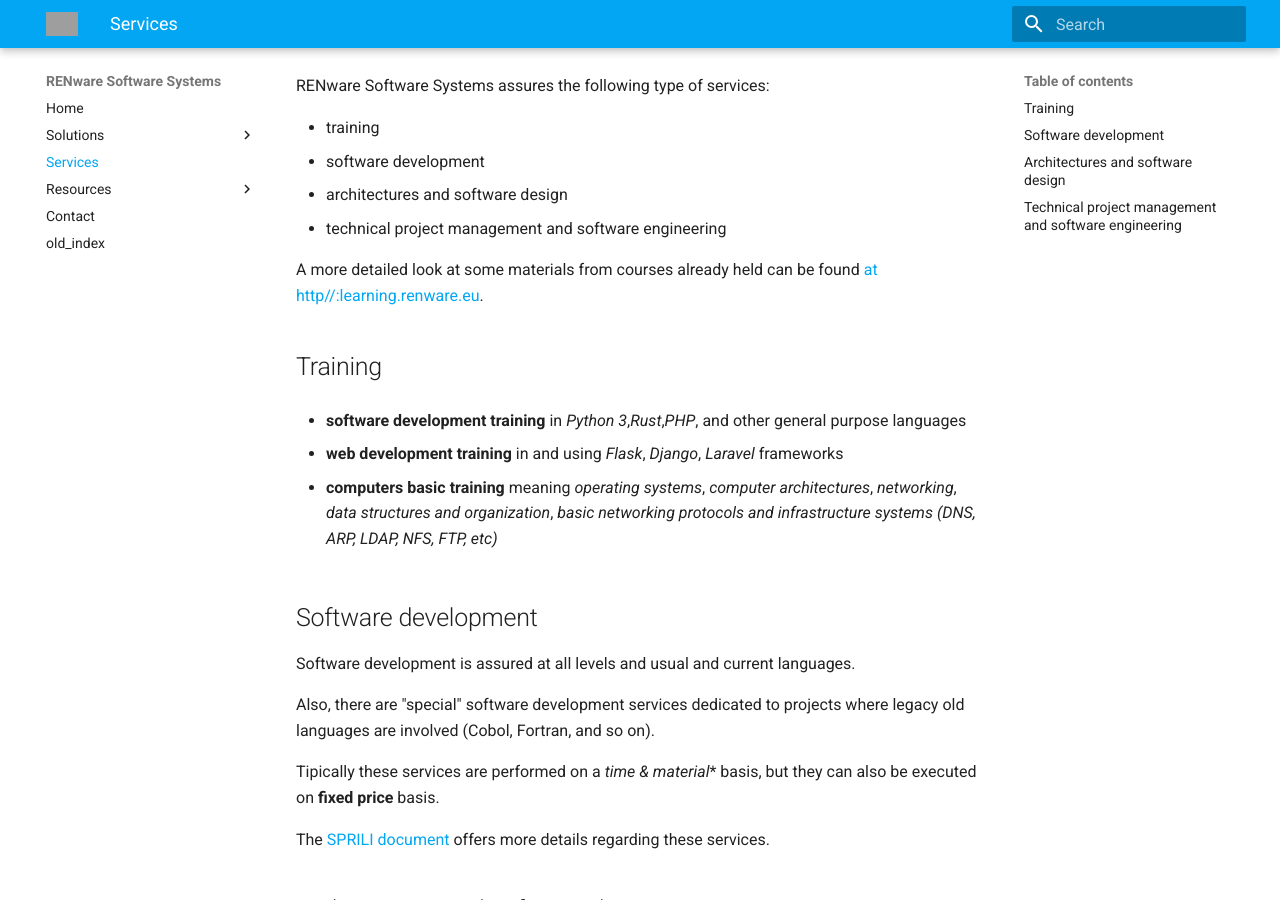
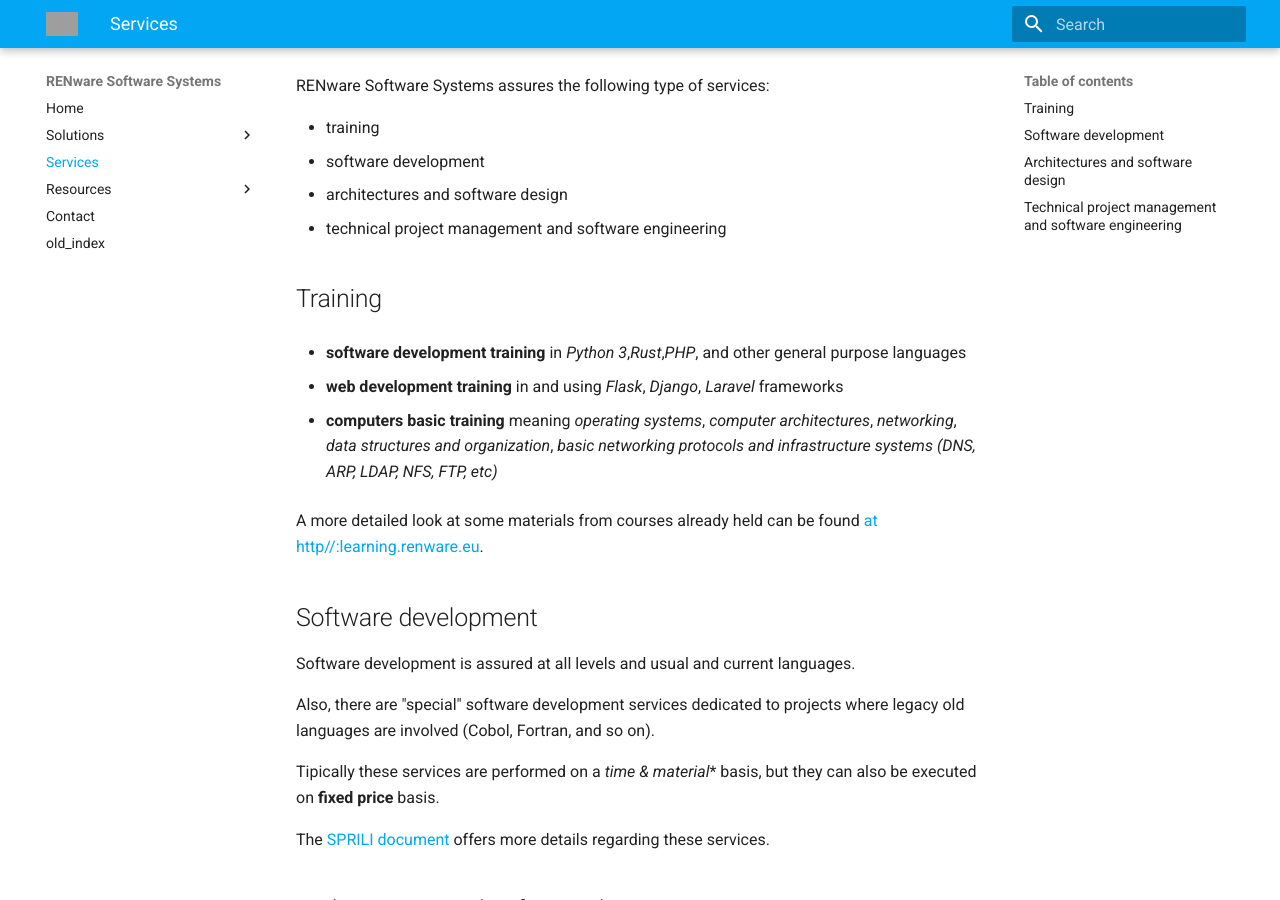
Before and after one commit to petre-renware/renpo, an MkDocs documentation site: the page built from doc_src/services.md, in a window 1280 px wide and 900 px high, scrolled down 614 px. Built offline with MkDocs 1.6.1 and Material for MkDocs 9.7.7, drawn with Linux system fonts in a browser that asks for light colours; part of the change alters nothing that is shown; grey boxes are pictures that could not be loaded.

```diff
--- a/doc_src/services.md
+++ b/doc_src/services.md
@@ -10,8 +10,6 @@ RENware Software Systems assures the following type of services:
 * architectures and software design
 * technical project management and software engineering
 
-A more detailed look at some materials from courses already held can be found [at http//:learning.renware.eu](http//:learning.renware.eu).
-
 
 
 
@@ -22,6 +20,9 @@ A more detailed look at some materials from courses already held can be found [a
 * **web development training** in and using *Flask*, *Django*, *Laravel* frameworks
 
 * **computers basic training** meaning *operating systems*, *computer architectures*, *networking*, *data structures and organization*, *basic networking protocols and infrastructure systems (DNS, ARP, LDAP, NFS, FTP, etc)*
+
+
+A more detailed look at some materials from courses already held can be found [at http//:learning.renware.eu](http//:learning.renware.eu).
 
 
 
```
